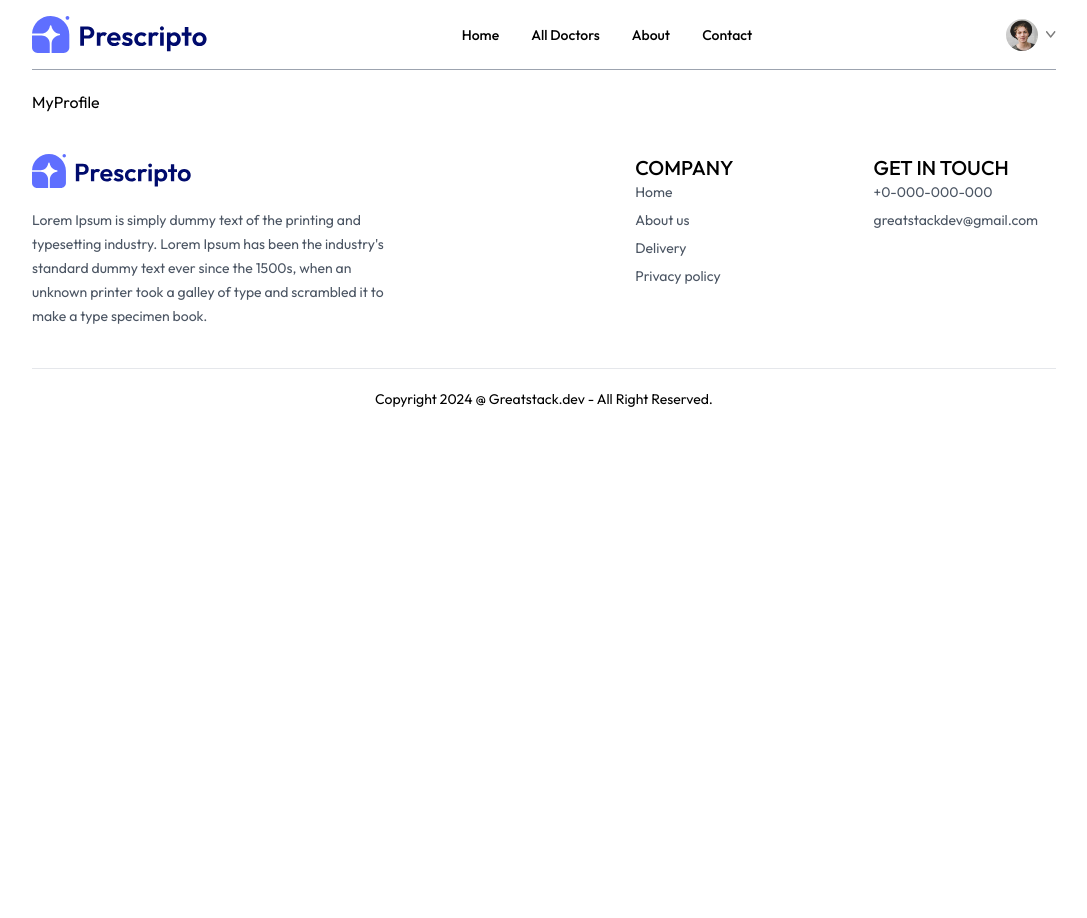
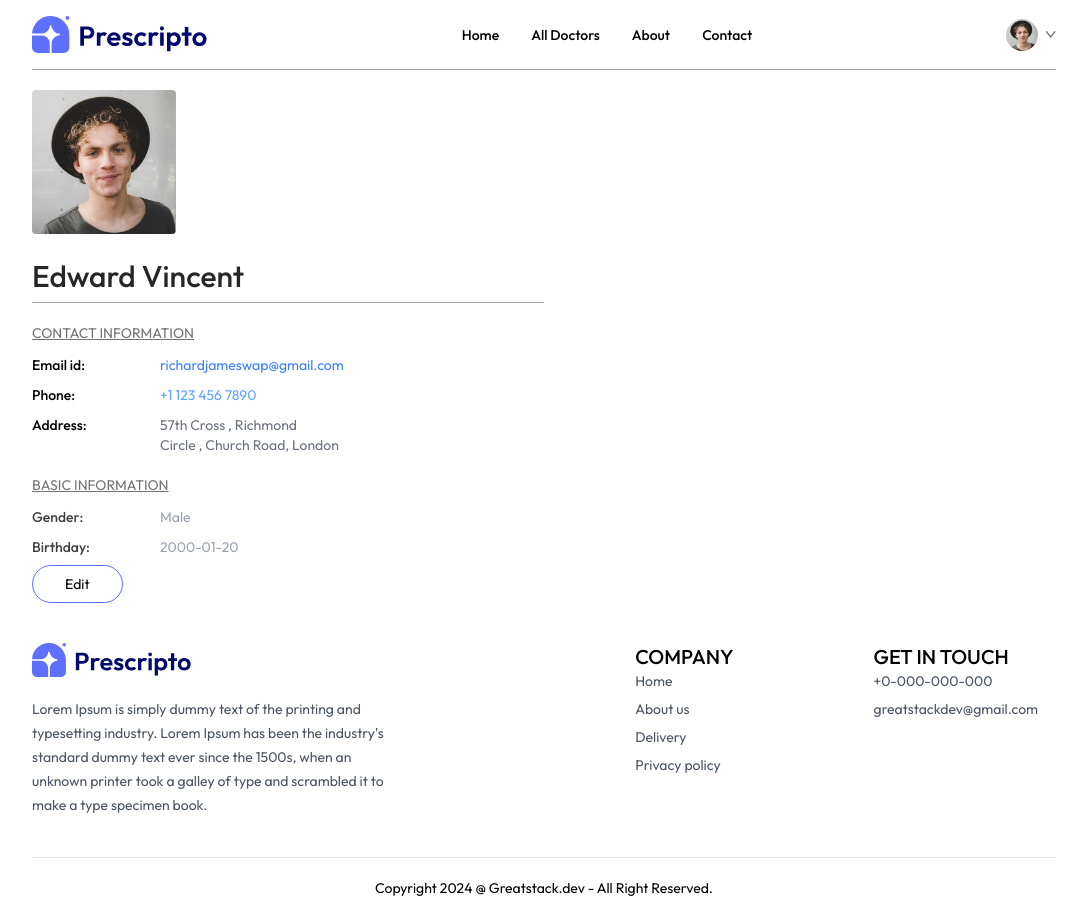
Before and after one commit to Shouryya-Manna/report-based-illness, a React (Vite) app in the folder front-end/: page /my-profile in a window 1280 px wide. Shown: the whole page, without its empty margins (96-1183 px from the left). Before the commit the page ends 800 px from the top, so only its background shows below. Built offline with nearby package versions, Linux system fonts and the light colour scheme.

Commit message:
Everything done till Login

```diff
--- a/front-end/src/pages/Login.jsx
+++ b/front-end/src/pages/Login.jsx
@@ -1,8 +1,60 @@
-import React from 'react'
+import React, { useState } from 'react'
 
 const Login = () => {
+
+  const[state,setState]=useState('Sign Up')
+  const[email,setEmail]= useState('')
+  const[password,setPassword]= useState('')
+  const[name,setName]= useState('')
+
+  const onsubmitHandler = async  (event)=> {
+
+     event.preventDefault()
+
+  }
+
+
   return (
-    <div>Login</div>
+    <form className=' min-h-[80vh] flex items-center '>
+      <div className=' flex flex-col gap-3 m-auto items-start p-8 min-w-[340px] sm:min-w-96  border rounded-xl text-zinc-600 text-sm  shadow-lg      ' >
+        <p className=' text-2xl font-semibold '>{state === 'Sign Up' ? "Create Account" : "Login"}</p>
+         <p>Please {state === 'Sign Up' ? "Sign up" : "login"} sign up to book appointment</p>
+          {
+
+              state === 'Sign Up' && <div className=' w-full'>
+
+              <p>Full Name</p>
+              <input  type="text" className=' border border-zinc-300 rounded w-full p-2 mt-1   '  onChange={(e)=> setName(e.target.value)} value={name} required/>
+
+             </div>
+
+          }
+
+
+
+
+          <div className=' w-full'>
+            <p>Email</p>
+            <input type="email" className=' border border-zinc-300 rounded w-full p-2 mt-1   '   onChange={(e)=> setEmail(e.target.value)} value={email} required  />
+          </div>
+          <div className=' w-full'>
+            <p>Password</p>
+            <input type="password" className=' border border-zinc-300 rounded w-full p-2 mt-1   '   onChange={(e)=> setPassword(e.target.value)} value={password} required  />
+          </div>
+
+          <button className=' bg-primary text-white w-full py-2 rounded-md text-base  '>{state === 'Sign Up' ? "Create Account" : "Login" }</button>
+       {
+
+           state === 'Sign Up'
+           ? <p>Already have an account? <span onClick={()=> { setState('Login')}} className=' text-primary underline cursor-pointer '>Login here</span> </p>
+           : <p>Create an new account? <span onClick={()=> { setState('Sign Up')}} className=' text-primary underline cursor-pointer '>click here</span></p>
+       }
+
+
+      </div>
+
+
+    </form>
   )
 }
 
--- a/front-end/src/pages/MyProfile.jsx
+++ b/front-end/src/pages/MyProfile.jsx
@@ -1,8 +1,117 @@
-import React from 'react'
+import React, { useState } from 'react'
+import { assets } from '../assets/assets_frontend/assets'
 
 const MyProfile = () => {
+
+  const[userData,setUserData] = useState({
+
+    name: "Edward Vincent",
+    image: assets.profile_pic,
+    email:'richardjameswap@gmail.com',
+    phone:'+1 123 456 7890',
+    address:{
+       line1:"57th Cross , Richmond" ,
+       line2:"Circle , Church Road, London"
+    },
+    gender: 'Male',
+    dob:'2000-01-20'
+
+
+  })
+
+  const[isEdit,setIsEdit]= useState(false)
   return (
-    <div>MyProfile</div>
+    <div className=' max-w-lg flex flex-col gap-2 text-sm '>
+
+      <img className=' w-36 rounded ' src={userData.image} alt="" />
+
+    {
+         isEdit
+         ?  <input className=' bg-gray-50 text-3xl font-medium max-w-60 mt-4  ' type="text" value={userData.name} onChange={e => setUserData(prev =>({...prev,name:e.target.value}) )} />
+         : <p className=' font-medium text-3xl text-neutral-800 mt-4 '>{userData.name}</p>
+    }
+
+   <hr className=' bg-zinc-400 h-[1px] border-none ' />
+
+   <div>
+
+      <p className=' text-neutral-500 underline mt-3 '>CONTACT INFORMATION</p>
+      <div className=' grid grid-cols-[1fr_3fr] gap-y-2.5 mt-3 '>
+        <p className=' font-medium '>Email id: </p>
+        <p className=' text-blue-500'>{userData.email}</p>
+        <p className=' font-medium'>Phone:</p>
+
+        {
+         isEdit
+         ?  <input className=' bg-gray-100 max-w-52 ' type="text" value={userData.phone} onChange={e => setUserData(prev =>({...prev,phone:e.target.value}) )} />
+         : <p className=' text-blue-400'>{userData.phone}</p>
+        }
+
+        <p className=' font-medium '>Address:</p>
+        {
+           isEdit
+           ? <p>
+
+           <input className=' bg-gray-50 ' onChange={(e) => setUserData(prev => ({...prev,address:{...prev.address, line1: e.target.value  } }))} value={userData.address.line1} type="text" />
+           <br />
+           <input className=' bg-gray-50 '  onChange={(e) => setUserData(prev => ({...prev,address:{...prev.address, line2: e.target.value  } }))} value={userData.address.line2} type="text" />
+
+           </p>
+           :
+           <p className=' text-gray-500'>
+            {userData.address.line1}
+            <br />
+            {userData.address.line2}
+
+           </p>
+        }
+
+
+      </div>
+
+   </div>
+
+   <div>
+
+    <p className=' text-neutral-500 underline mt-3'>BASIC INFORMATION</p>
+    <div className=' grid grid-cols-[1fr_3fr] gap-y-2.5 mt-3 text-neutral-700   '>
+      <p className=' font-medium '>Gender: </p>
+
+      {
+         isEdit
+         ? <select className=' max-w-20 bg-gray-100 ' onChange={(e) => setUserData(prev => ({...prev, gender:e.target.value  }) )} value={userData.gender} >
+          <option value="Male">Male</option>
+          <option value="Female">Female</option>
+
+         </select>
+         : <p className=' text-gray-400 '>{userData.gender}</p>
+        }
+        <p className=' font-medium '>Birthday:</p>
+
+         {
+            isEdit ? <input className=' max-w-28 bg-gray-100 ' type="date"  onChange={(e) => setUserData(prev => ({...prev, dob:e.target.value  }) )} value={userData.dob}  />
+            : <p className=' text-gray-400 '>{userData.dob}</p>
+         }
+
+    </div>
+   </div>
+
+
+   <div>
+  {
+    isEdit
+    ? <button className=' border border-primary px-8 py-2 rounded-full hover:bg-primary hover:text-white transition-all ' onClick={() => setIsEdit(false)}>Save information</button>
+    : <button className=' border border-primary px-8 py-2 rounded-full hover:bg-primary hover:text-white transition-all  ' onClick={() => setIsEdit(true)}>Edit</button>
+  }
+</div>
+
+
+
+
+
+
+
+    </div>
   )
 }
 
```
